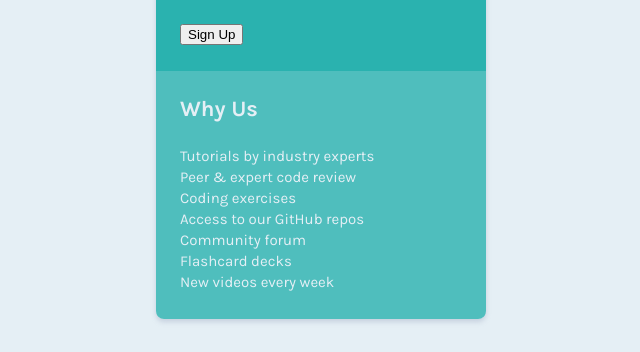
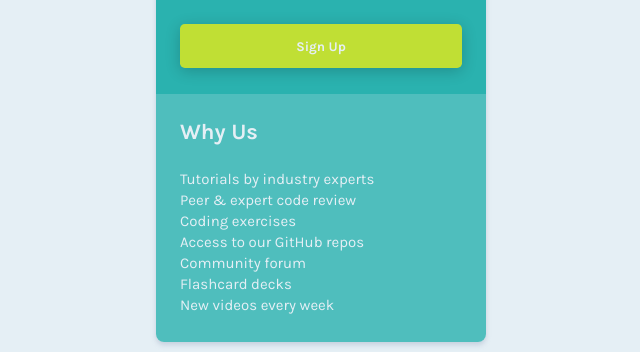
Before and after one commit to helihard/signup-page-w-CSS, a plain HTML site: page index.html in a window 1280 px wide. Shown: the part 448-800 px from the top of the page, without its empty margins (319-959 px from the left). Drawn offline with Linux system fonts and the light colour scheme.

Commit message:
Button styling

```diff
--- a/styles.css
+++ b/styles.css
@@ -37,6 +37,25 @@ body {
   background-color: var(--cyan);
 }
 
+button {
+  border: 0;
+  outline: 0;
+  width: 100%;
+  padding: .9rem 0;
+  border-radius: .3rem;
+  background-color: var(--brightyellow);
+  font-family: 'Karla', sans-serif;
+  color: var(--lightgray);
+  font-weight: 700;
+  box-shadow: 0 3px 15px rgb(0, 0, 0, .2);
+  cursor: pointer;
+}
+
+button:hover {
+  background-color: white;
+  color: var(--brightyellow);
+}
+
 #why-us {
   background-color: rgb(42, 178, 175, 0.8);
 }
```
